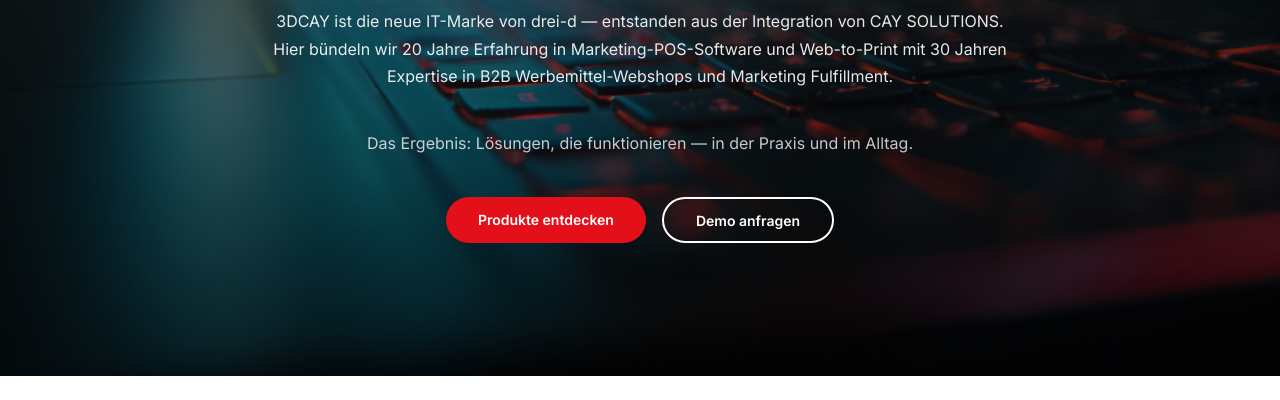
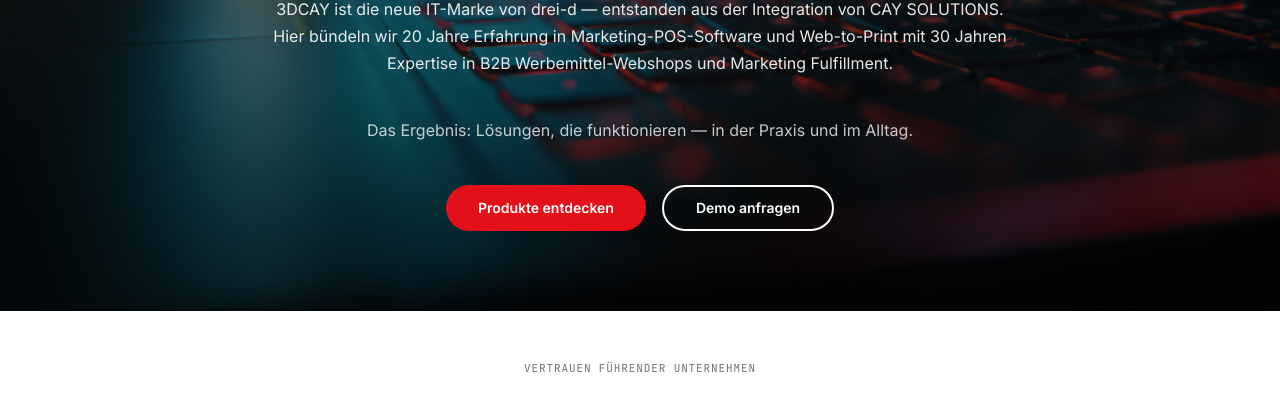
Before and after one commit to LutzeS/3dcay-website-v3, a plain HTML site: page index-v4.html in a window 1280 px wide. Shown: the part 424-824 px from the top of the page. Drawn offline with Linux system fonts and the light colour scheme.

Commit message:
v3/index-v4: Hero-Höhe auf 60vh + Bottom-Padding 'Was uns besonders'

```diff
--- a/index-v4.html
+++ b/index-v4.html
@@ -542,11 +542,11 @@
            ======================================== */
         .hero {
             position: relative;
-            min-height: 100vh;
+            min-height: 60vh;
             display: flex;
             align-items: center;
             justify-content: center;
-            padding-top: 80px;
+            padding: 120px 0 80px;
             overflow: hidden;
             background: linear-gradient(135deg, var(--black) 0%, var(--gray-900) 100%);
         }
@@ -1728,7 +1728,7 @@
     </section>
 
     <!-- WAS UNS BESONDERS MACHT -->
-    <section class="products-section" style="padding: 80px 0 0;">
+    <section class="products-section" style="padding: 80px 0 120px;">
         <div class="container">
             <div class="section-header reveal">
                 <div class="label">Was uns besonders macht</div>
```
